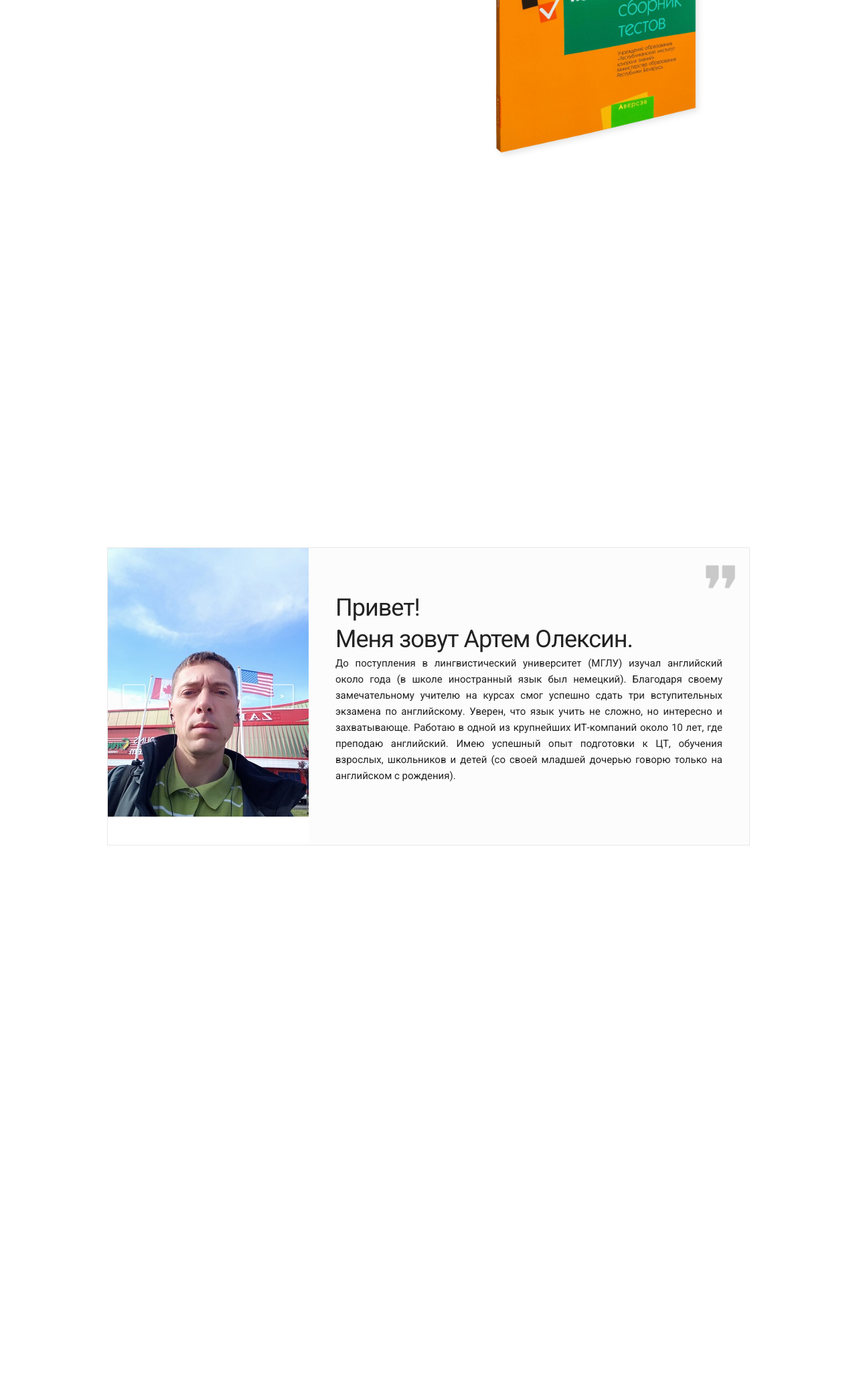
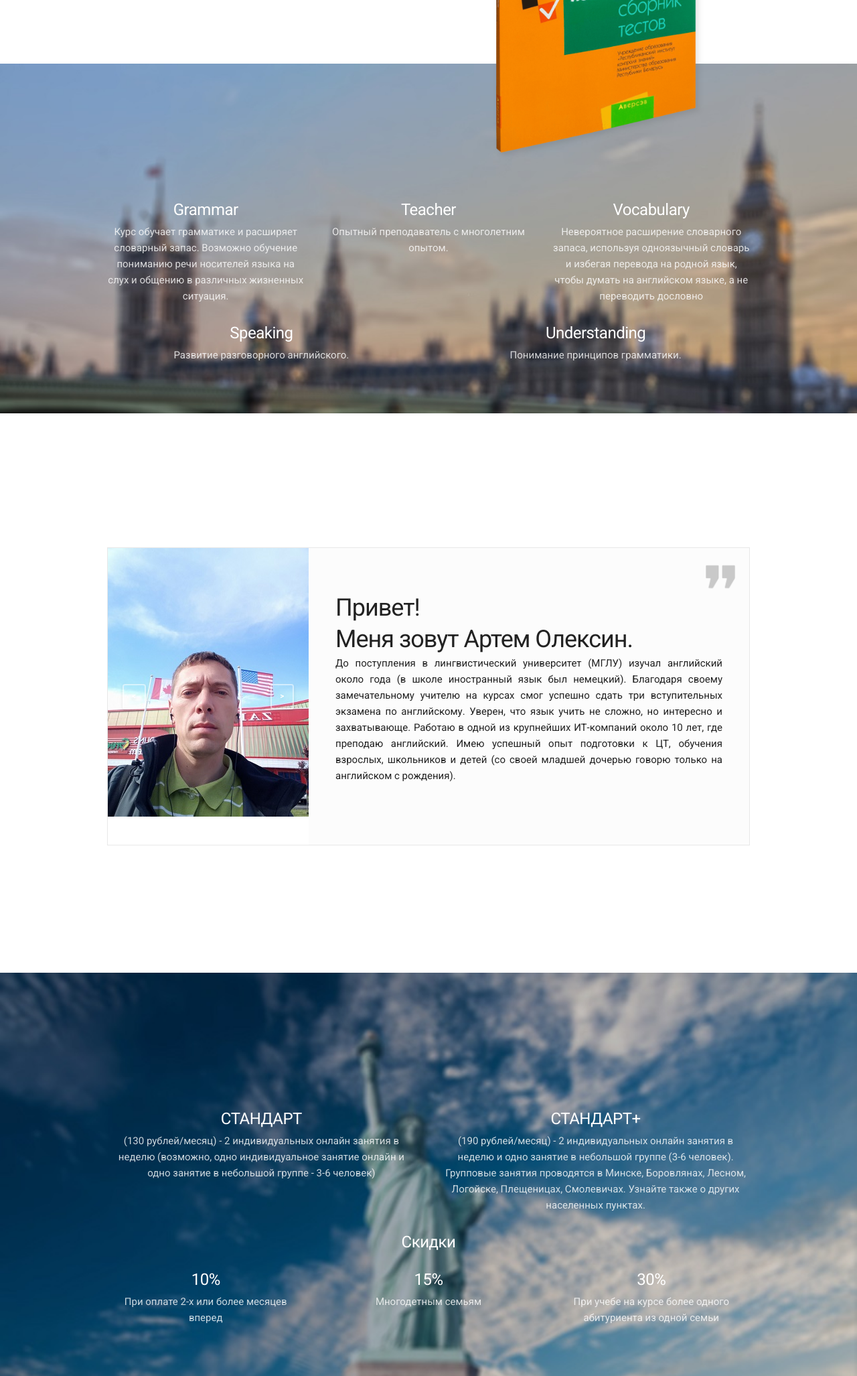
Before and after one commit to maslovsky/ctnp, a plain HTML site: page index.html in a window 1280 px wide. Shown: the part 355-2409 px from the top of the page at 67% size. Drawn offline with Linux system fonts and the light colour scheme; the site is published under a folder, as on GitHub Pages, so addresses that start at the root find nothing.

Commit message:
change paths to images in css again

```diff
--- a/main.css
+++ b/main.css
@@ -42,14 +42,14 @@
 /* Pros
 –––––––––––––––––––––––––––––––––––––––––––––––––– */
 .pros {
-  background-image: url('/assets/england.jpg');
+  background-image: url('assets/england.jpg');
   background-size: cover;
   color: #fff;
   padding-bottom: 5rem;
 }
 
 .price {
-  background-image: url('/assets/usa.jpg');
+  background-image: url('assets/usa.jpg');
   background-size: cover;
   color: #fff;
   padding-bottom: 5rem;
```
